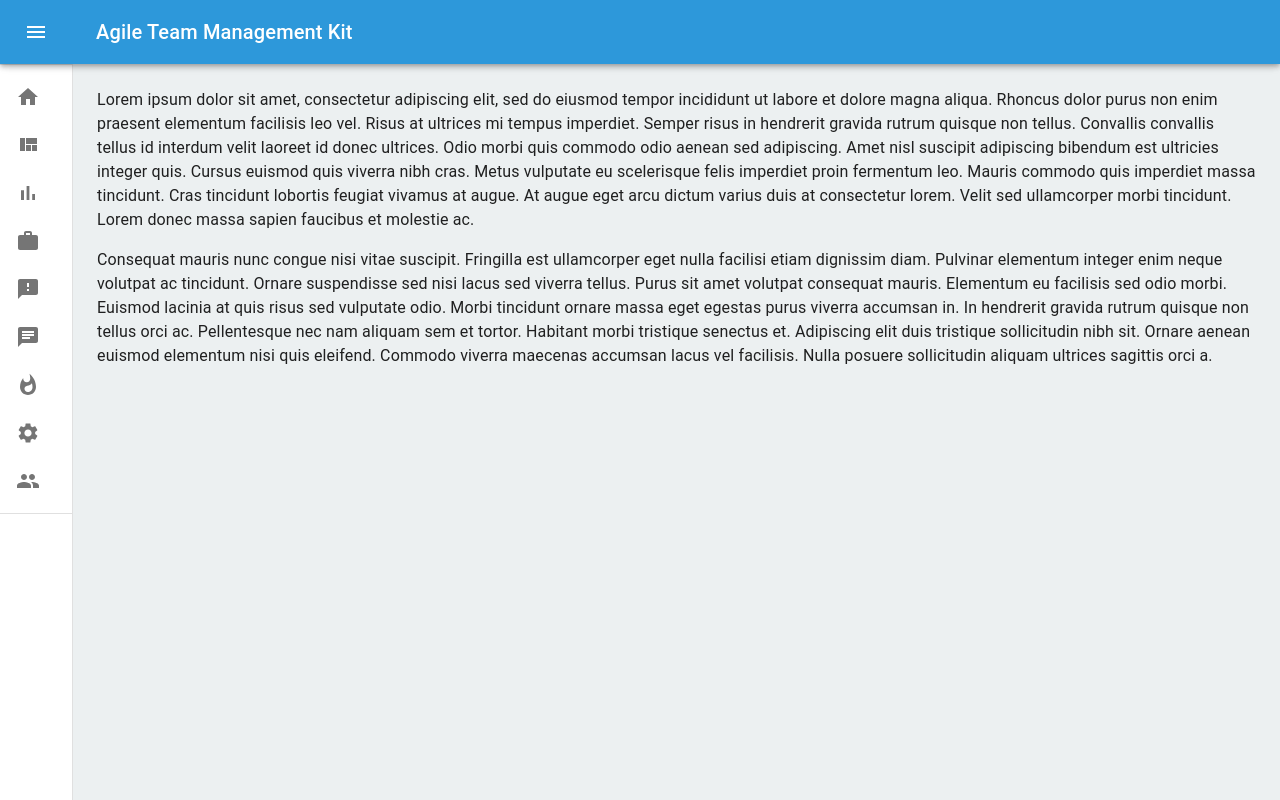
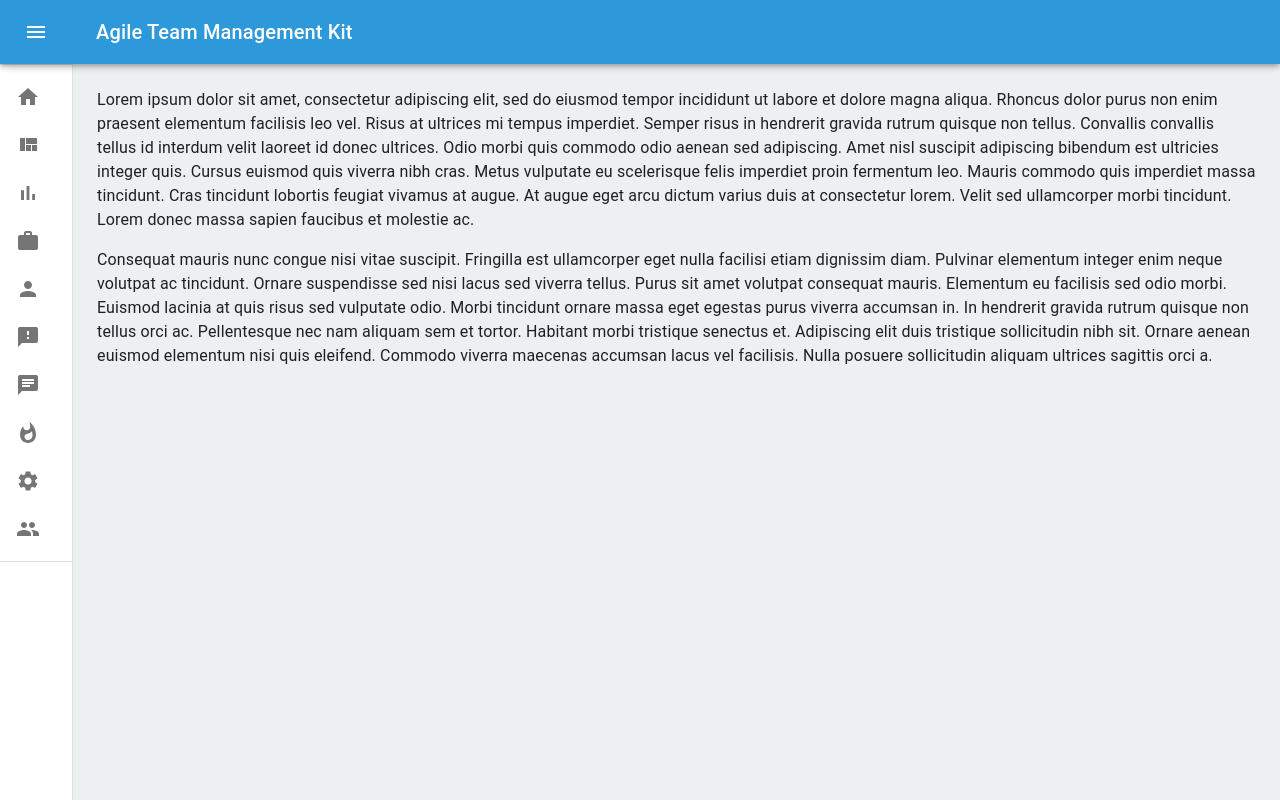
Before and after one commit to Fodorlevente/Agile-Team-Management-Kit, a React (Create React App) app in the folder atmk-app/: page / in a window 1280 px wide. Built offline with nearby package versions, Linux system fonts and the light colour scheme.

Commit message:
Refactor NavBar.js and add new component SlideBarList.js

```diff
--- a/atmk-app/package.json
+++ b/atmk-app/package.json
@@ -7,6 +7,7 @@
     "@material-ui/icons": "^4.2.1",
     "react": "^16.9.0",
     "react-dom": "^16.9.0",
+    "react-router-dom": "^5.0.1",
     "react-scripts": "3.1.0"
   },
   "scripts": {
--- a/atmk-app/src/components/NavBar.js
+++ b/atmk-app/src/components/NavBar.js
@@ -1,10 +1,10 @@
 import React from 'react';
+import { Link } from 'react-router-dom';
 import clsx from 'clsx';
 import { makeStyles, useTheme } from '@material-ui/core/styles';
 import Drawer from '@material-ui/core/Drawer';
 import AppBar from '@material-ui/core/AppBar';
 import Toolbar from '@material-ui/core/Toolbar';
-import List from '@material-ui/core/List';
 import CssBaseline from '@material-ui/core/CssBaseline';
 import Typography from '@material-ui/core/Typography';
 import Divider from '@material-ui/core/Divider';
@@ -12,19 +12,8 @@ import IconButton from '@material-ui/core/IconButton';
 import MenuIcon from '@material-ui/icons/Menu';
 import ChevronLeftIcon from '@material-ui/icons/ChevronLeft';
 import ChevronRightIcon from '@material-ui/icons/ChevronRight';
-import ListItem from '@material-ui/core/ListItem';
-import ListItemIcon from '@material-ui/core/ListItemIcon';
-import ListItemText from '@material-ui/core/ListItemText';
 
-import Chat from '@material-ui/icons/Chat';
-import Settings from '@material-ui/icons/Settings';
-import Home from '@material-ui/icons/Home';
-import BarChart from '@material-ui/icons/BarChart';
-import Work from '@material-ui/icons/Work';
-import ViewQuilt from '@material-ui/icons/ViewQuilt';
-import Feedback from '@material-ui/icons/Feedback';
-import Group from '@material-ui/icons/Group';
-import Whatshot from '@material-ui/icons/Whatshot';
+import SlideBarList from './SlideBarList';
 
 const drawerWidth = 240;
 
@@ -95,29 +84,12 @@ export default function NavBar() {
   const theme = useTheme();
   const [open, setOpen] = React.useState(false);
 
-  // TODO: reafactor this
-  const menuIcons = {
-    0: <Home/>,
-    1: <ViewQuilt/>,
-    2: <BarChart/>,
-    3: <Work/>,
-    4: <Feedback/>,
-    5: <Chat/>,
-    6: <Whatshot/>,
-    7: <Settings/>,
-    8: <Group/>
-};
-
   function handleDrawerOpen() {
     setOpen(true);
   }
 
   function handleDrawerClose() {
     setOpen(false);
-  }
-
-  function setListItemIcon(index){
-      return menuIcons[index];
   }
 
   return (
@@ -167,17 +139,7 @@ export default function NavBar() {
           </IconButton>
         </div>
         <Divider />
-        <List>
-          {['Overview', 'Dashboard', 'Metrics', 'Planning', 'Retrospective', 'Chat', 'Idea Box', 'Settings', 'Team'].map((text, index) => (
-            <ListItem button key={text}>
-              {/* <ListItemIcon>{index % 2 === 0 ? <InboxIcon /> : <Settings />}</ListItemIcon> */}
-              <ListItemIcon>
-                 {setListItemIcon(index)}
-              </ListItemIcon>
-              <ListItemText primary={text} />
-            </ListItem>
-          ))}
-        </List>
+          <SlideBarList />
         <Divider />
       </Drawer>
       <main className={classes.content}>
--- /dev/null
+++ b/atmk-app/src/components/SlideBarList.js
@@ -0,0 +1,51 @@
+import React, {Component} from 'react';
+import ListItem from '@material-ui/core/ListItem';
+import ListItemIcon from '@material-ui/core/ListItemIcon';
+import ListItemText from '@material-ui/core/ListItemText';
+import List from '@material-ui/core/List';
+
+import Chat from '@material-ui/icons/Chat';
+import Settings from '@material-ui/icons/Settings';
+import Home from '@material-ui/icons/Home';
+import BarChart from '@material-ui/icons/BarChart';
+import Work from '@material-ui/icons/Work';
+import ViewQuilt from '@material-ui/icons/ViewQuilt';
+import Feedback from '@material-ui/icons/Feedback';
+import Group from '@material-ui/icons/Group';
+import Whatshot from '@material-ui/icons/Whatshot';
+import Person from '@material-ui/icons/Person';
+
+
+const menuIcons = {
+    0: <Home/>,
+    1: <ViewQuilt/>,
+    2: <BarChart/>,
+    3: <Work/>,
+    4: <Person/>,
+    5: <Feedback/>,
+    6: <Chat/>,
+    7: <Whatshot/>,
+    8: <Settings/>,
+    9: <Group/>
+};
+
+function setListItemIcon(index){
+    return menuIcons[index];
+}
+
+export default class SlideBarList extends Component{
+     render(){
+         return(
+            <List>
+            {['Overview', 'Dashboard', 'Metrics', 'Planning', 'Profile' ,'Retrospective', 'Chat', 'Idea Box', 'Settings', 'Team'].map((text, index) => (
+                <ListItem button key={text}>
+                    <ListItemIcon>
+                        {setListItemIcon(index)}
+                    </ListItemIcon>
+                <ListItemText primary={text} />
+                </ListItem>
+                ))}
+            </List>
+         );
+     };
+}
```
Also changed, not shown: 1 other file (tests, documents, lock files or other folders).
